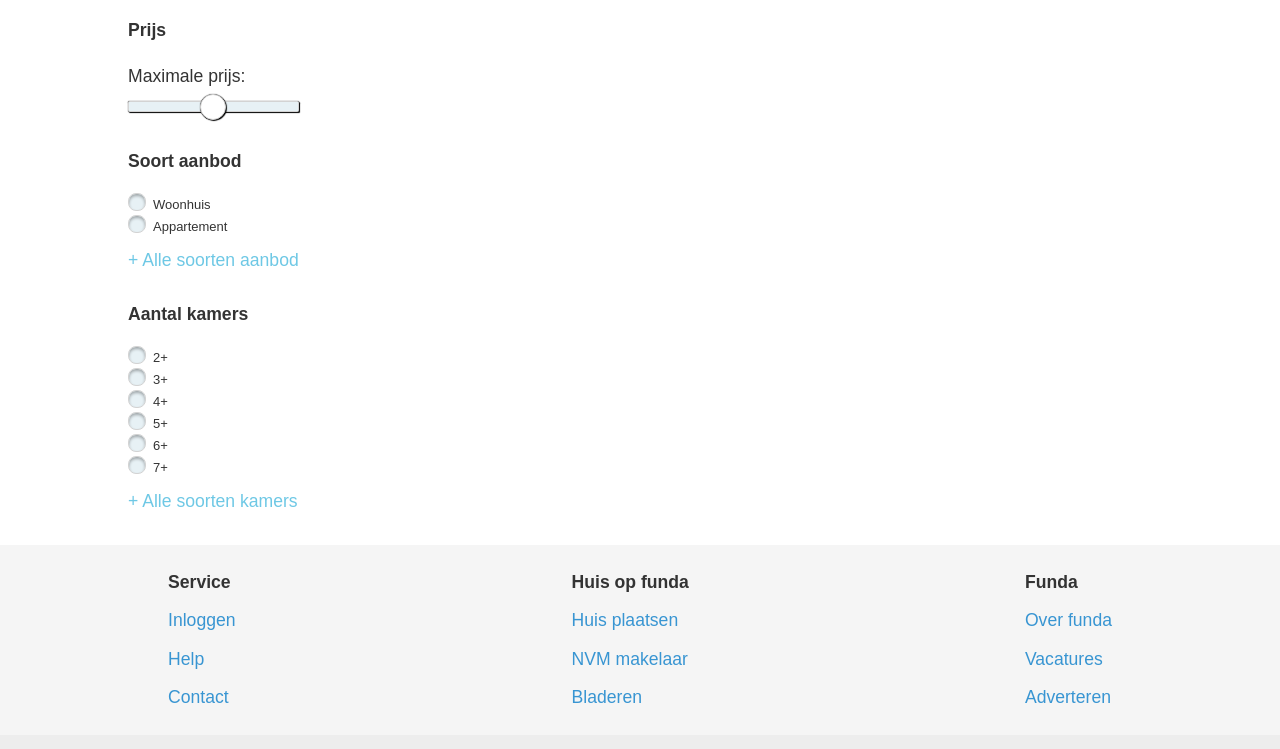
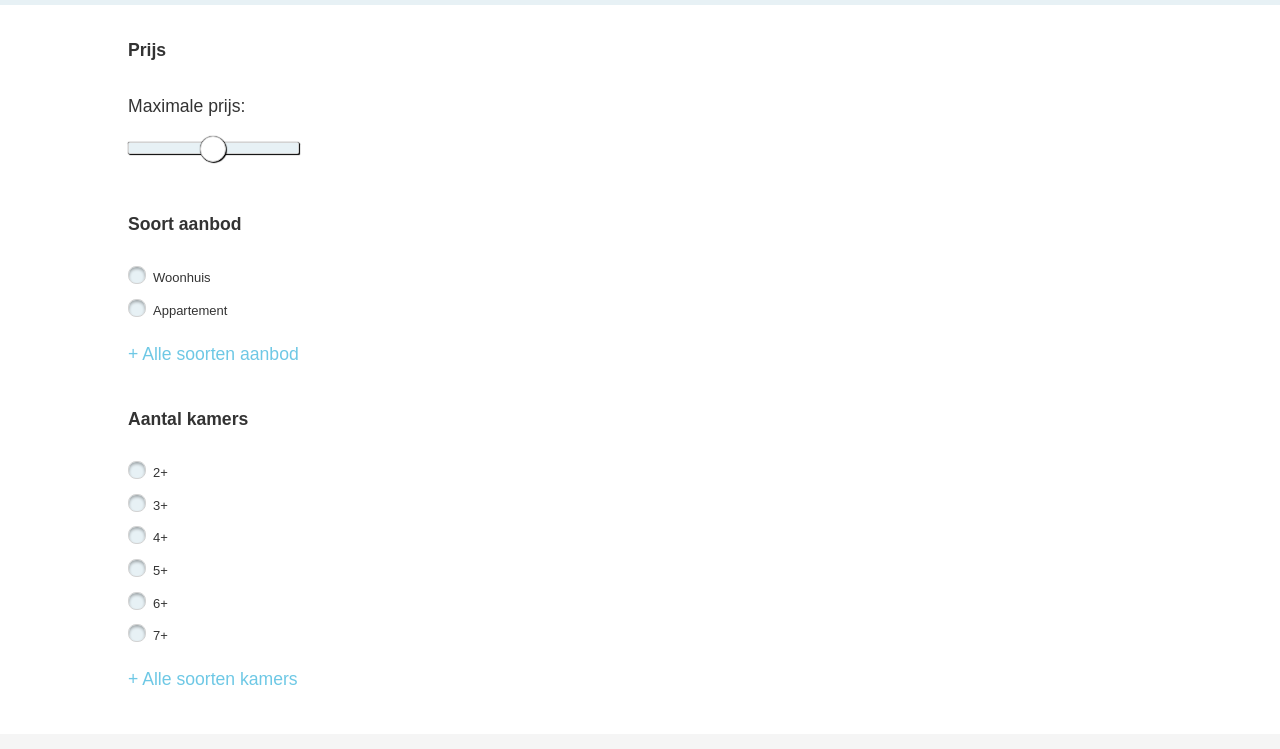
Before and after one commit to joshuaonwezen/Funda, a plain HTML site: page index.html in a window 1280 px wide. Shown: the part 130-879 px from the top of the page. Drawn offline with Linux system fonts and the light colour scheme; no server answers.

Commit message:
margin bottom

```diff
--- a/resources/style.css
+++ b/resources/style.css
@@ -139,7 +139,7 @@ aside > ul{
     margin-right: 1em;
 }
 aside li{
-    margin-bottom: 0.4em;
+    margin-bottom: 1em;
 }
 aside h3{
     font-weight: 700;
```
